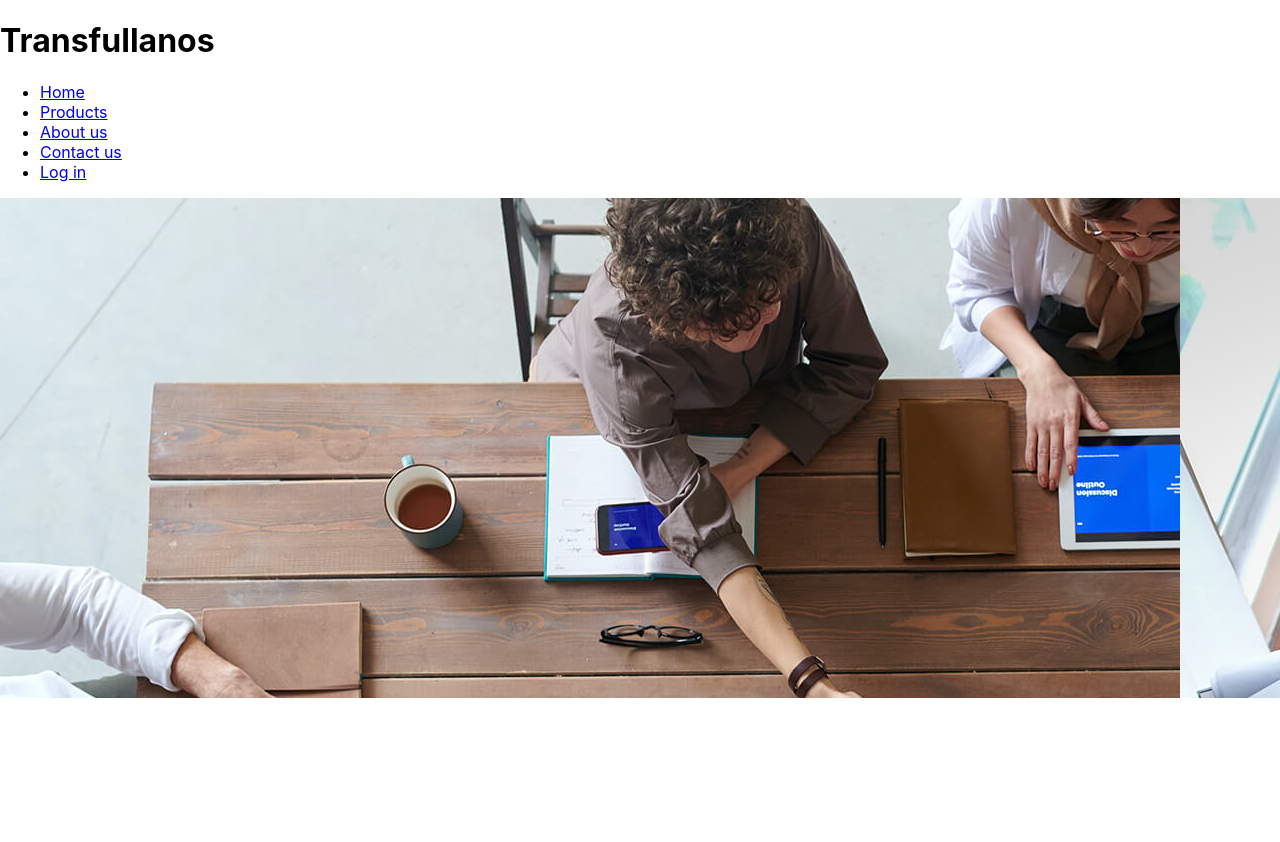
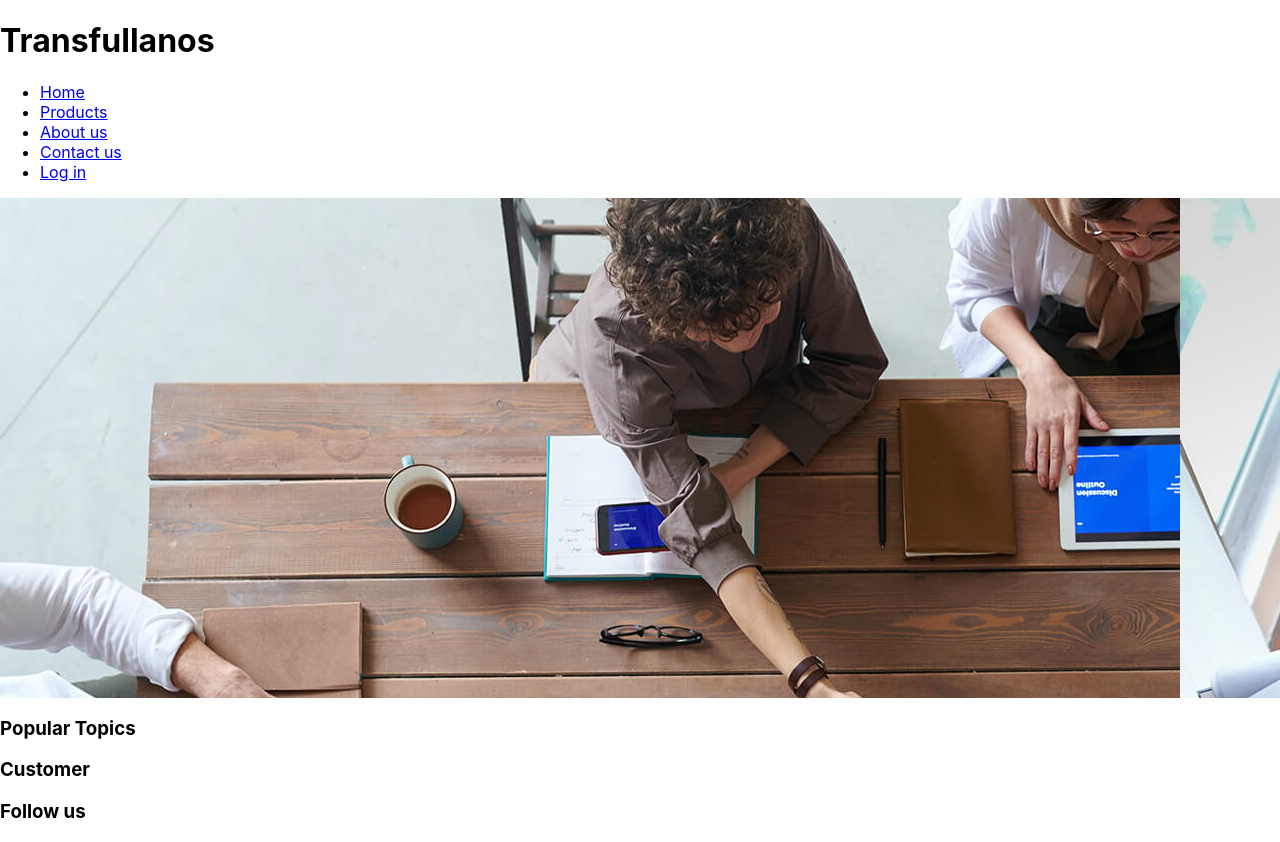
Before and after one commit to cedafiso0403/transfullanos, a React (Create React App) app: page / in a window 1280 px wide. Before the commit the page ends 800 px from the top, so only its background shows below. Built offline with nearby package versions, Linux system fonts and the light colour scheme.

Commit message:
Created footer component

```diff
--- /dev/null
+++ b/src/components/ContentPages/footer.jsx
@@ -0,0 +1,20 @@
+import React from 'react';
+
+
+const Footer = () => {
+    return (
+        <footer>
+            <div>
+                <h3>Popular Topics</h3>
+            </div>
+            <div>
+                <h3>Customer</h3>
+            </div>
+            <div>
+                <h3>Follow us</h3>
+            </div>
+        </footer>
+    )
+}
+
+export default Footer;
--- a/src/pages/ContentPages/home.jsx
+++ b/src/pages/ContentPages/home.jsx
@@ -1,4 +1,5 @@
 import Header from "../../components/ContentPages/header";
+import Footer from "../../components/ContentPages/footer";
 import React from 'react'
 import slide1 from "../../images/slide-1.jpg"
 import slide2 from "../../images/slide-2.jpg"
@@ -23,6 +24,7 @@ const Home = () =>{
                     </div>
                 </div>
             </main>
+            <Footer/>
         </div>
     )
 }
```
